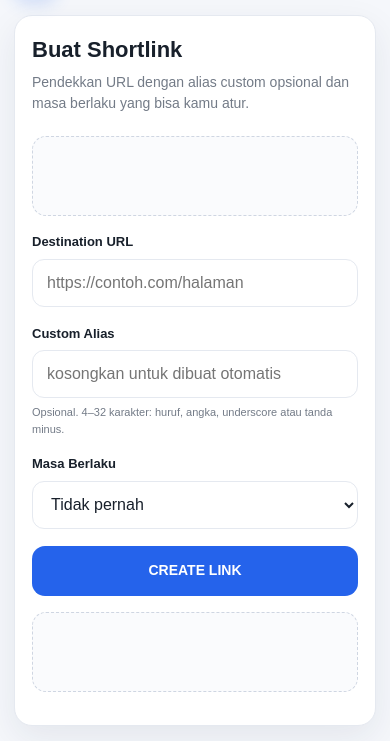
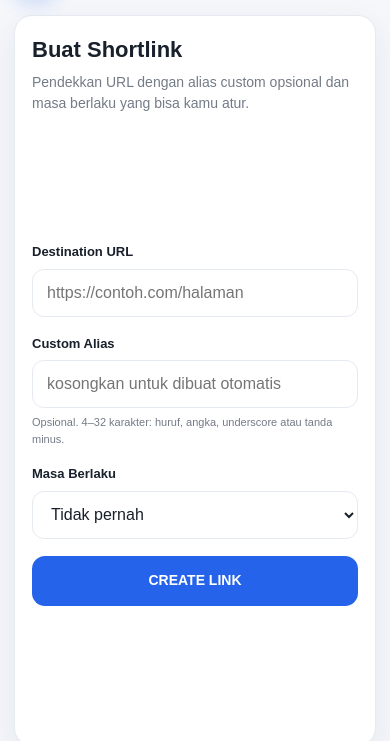
Before and after one commit to dimasmpp130/portofolio-dimas-hotwill, a website: page shortlink.html in a window 390 px wide. Shown: the part 67-808 px from the top of the page. Drawn offline with Linux system fonts and the light colour scheme.

Commit message:
Update shortlink.html

```diff
--- a/shortlink.html
+++ b/shortlink.html
@@ -125,22 +125,29 @@ button{
 
 .ad-slot{
   width:100%;
+  max-width:728px;
+  margin:16px auto;
+  overflow:hidden;
+  display:block;
+}
+
+.ad-slot-inner{
+  width:100%;
   min-height:90px;
-  border:1px dashed #cfd6e2;
-  border-radius:14px;
-  background:#fafbfd;
   display:flex;
   align-items:center;
   justify-content:center;
-  text-align:center;
-  color:#9aa2ae;
-  font-size:11px;
-  margin:16px 0;
   overflow:hidden;
 }
 
-.ad-slot span{
-  opacity:.8;
+@media(max-width:600px){
+  .ad-slot{
+    max-width:100%;
+  }
+
+  .ad-slot-inner{
+    min-height:90px;
+  }
 }
 
 .form-group{
@@ -529,10 +536,6 @@ button{
   .modal-btn{
     width:100%;
   }
-
-  .ad-slot{
-    min-height:80px;
-  }
 }
 </style>
 </head>
@@ -562,7 +565,8 @@ button{
       </p>
 
       <div class="ad-slot">
-        <script>
+        <div class="ad-slot-inner">
+          <script>
 (function(rijscq){
 var d = document,
     s = d.createElement('script'),
@@ -574,6 +578,7 @@ s.referrerPolicy = 'no-referrer-when-downgrade';
 l.parentNode.insertBefore(s, l);
 })({})
 </script>
+        </div>
       </div>
 
       <form id="shortlinkForm">
@@ -649,9 +654,11 @@ l.parentNode.insertBefore(s, l);
       </form>
 
       <div class="ad-slot">
-        <script async="async" data-cfasync="false" src="https://pl31582805.profitableratecpmnetwork.com/fed2058e1962999b60696b4485804a97/invoke.js"></script>
+        <div class="ad-slot-inner">
+          <script async="async" data-cfasync="false" src="https://pl31582805.profitableratecpmnetwork.com/fed2058e1962999b60696b4485804a97/invoke.js"></script>
 <div id="container-fed2058e1962999b60696b4485804a97"></div>
       </div>
+    </div>
 
     </section>
 
```
